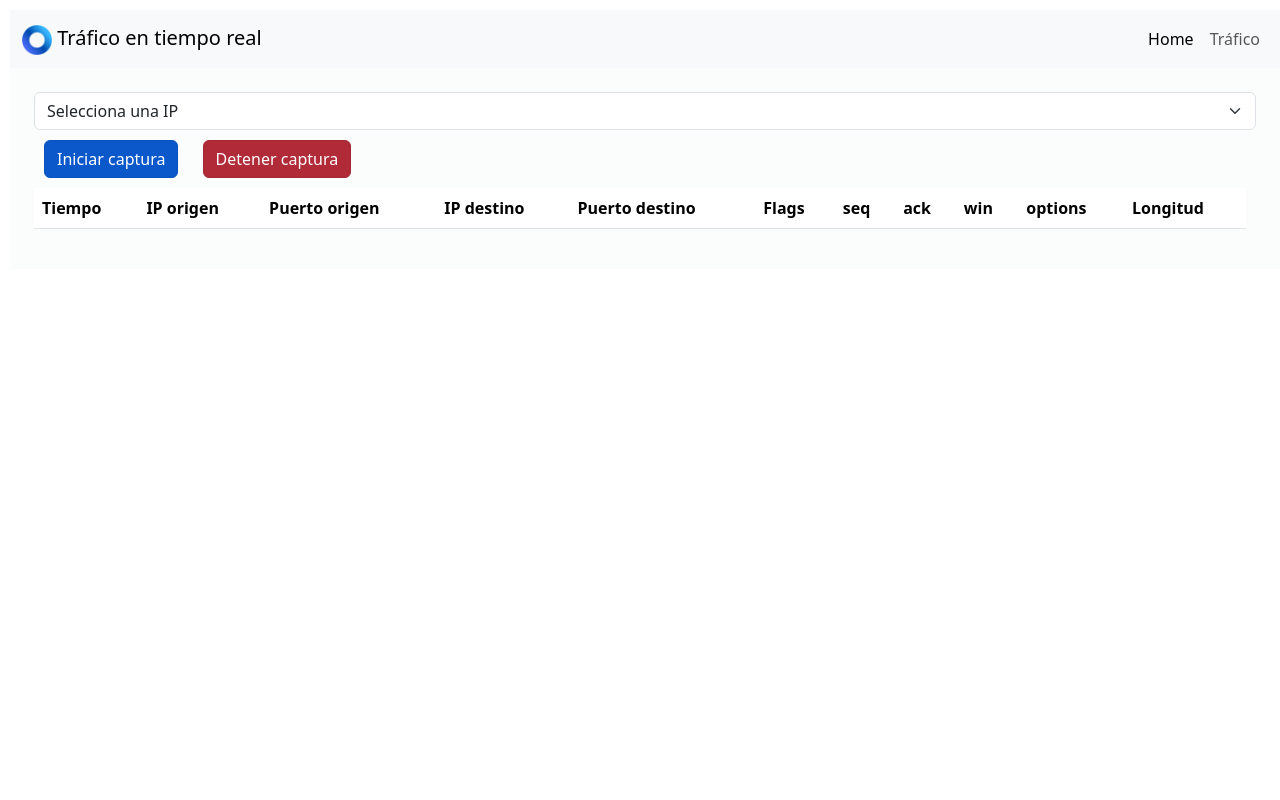
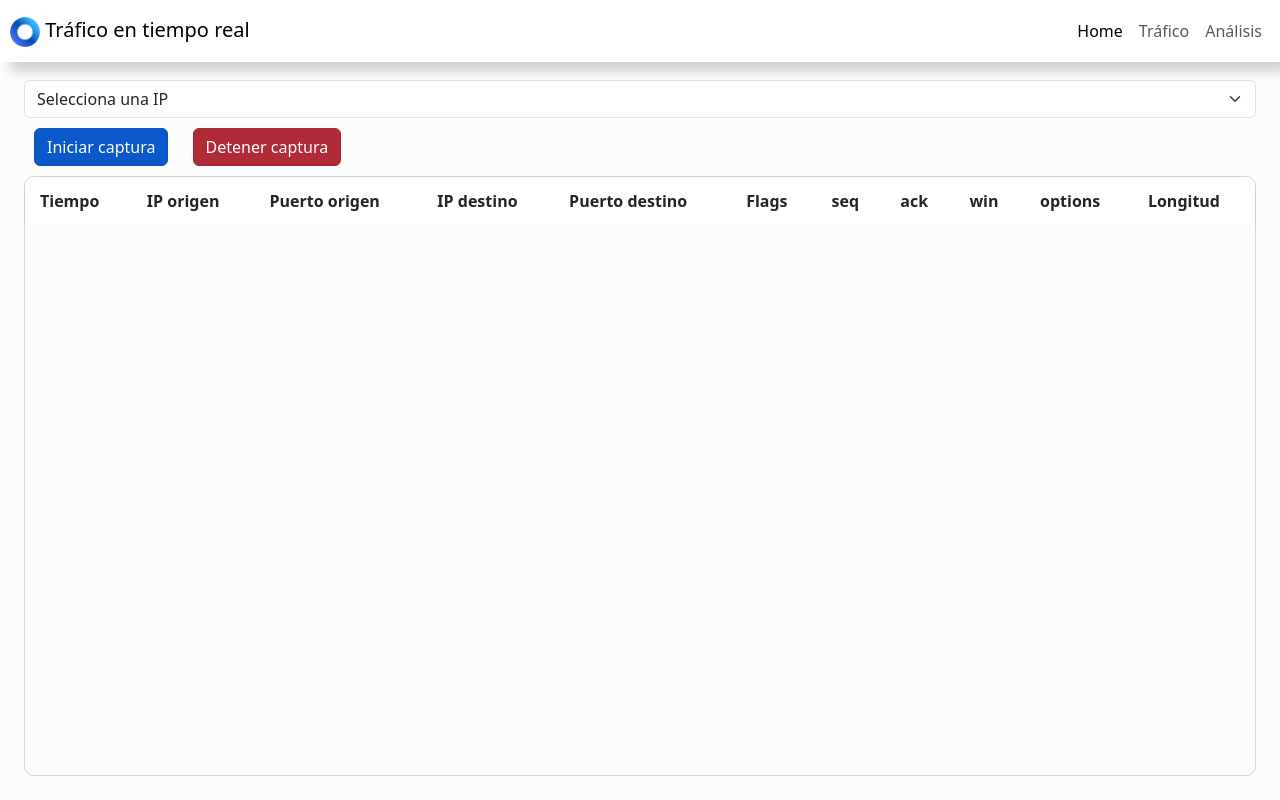
Before and after one commit to antonioo420/TFG, a Flask app: page /trafico in a window 1280 px wide. Run offline with Flask 3, Linux system fonts and the light colour scheme; lists and menus that the app fills with data are empty; some libraries are stand-ins or nearby versions.

Commit message:
CSS y demas

```diff
--- a/static/css/index.css
+++ b/static/css/index.css
@@ -11,8 +11,9 @@
 #UEs{
     display: flex;
     flex-wrap: wrap;
+    justify-content: space-evenly left;
     height: 500px;
-    background-color: lightblue;
+    background-color: rgb(182, 182, 182);
     margin-top: 15px;
     margin-bottom: 15px;
 }
@@ -84,3 +85,7 @@
 #tabla_log::-webkit-scrollbar-thumb:hover {
     background-color: #555;
 }
+
+#spinner{
+    margin: 10px;
+}
--- /dev/null
+++ b/static/css/layout.css
@@ -0,0 +1,31 @@
+body{
+    margin:0;
+    padding-top: 40px;
+}
+#navbar{
+    position: fixed;
+    top: 0;
+    left: 0;
+    box-shadow: 10px 10px 10px #d4d4d4;
+    margin: 0px;
+    padding: 10px;
+    display: flex;
+    justify-content: center;
+    background-color: white;
+}
+
+.nav-left {
+    display: flex;
+    align-items: center;
+}
+
+.nav-left img {
+    height: 40px; /* Ajusta el tamaño de la imagen según sea necesario */
+    margin-right: 10px;
+}
+
+.nav-right a {
+    margin-left: 20px;
+    text-decoration: none;
+    color: black; /* Ajusta el color de los enlaces según sea necesario */
+}
--- a/static/css/trafico.css
+++ b/static/css/trafico.css
@@ -1,11 +1,6 @@
 body{
     margin-left: 10px;
     margin-top: 10px;
-}
-#tabla_trafico{
-    margin-right: 10px;
-    max-height: 600px; /* Altura máxima de la tabla */
-    overflow-y: auto;  /* Agregar deslizador vertical si es necesario */
 }
 
 #tabla_trafico::-webkit-scrollbar {
@@ -17,7 +12,28 @@ body{
 }
 
 #tabla_trafico {
+    height: 600px;
+    overflow-y: auto;
     scrollbar-color: #888 transparent; /* Color del thumb y track para Firefox */
+    border: 1px solid #d4d4d4;
+    border-radius: 10px;
+}
+
+#trafico {
+    width: 100%;
+    text-align: left;
+}
+
+#trafico thead tr {
+    position: sticky;
+    top: 0;
+    background-color: white;
+    text-align: left;
+    font-weight: bold;
+}
+
+#trafico th, #trafico td {
+    padding: 12px 15px; /* Relleno interno para mayor espacio */
 }
 
 button{
--- a/templates/layout.html
+++ b/templates/layout.html
@@ -3,8 +3,7 @@
 
 <head>
     <meta charset="UTF-8">
-    <meta http-equiv="X-UA-Compatible" content="IE=edge">
-    <meta name="viewport" content="width=device-width, initial-scale=1.0">
+    <meta http-equiv="X-UA-Compatible" content="IE=edge">    <meta name="viewport" content="width=device-width, initial-scale=1.0">
 
     <!--BOOTSTRAP-->
     <link href="https://cdn.jsdelivr.net/npm/bootstrap@5.3.3/dist/css/bootstrap.min.css" rel="stylesheet" integrity="sha384-QWTKZyjpPEjISv5WaRU9OFeRpok6YctnYmDr5pNlyT2bRjXh0JMhjY6hW+ALEwIH" crossorigin="anonymous">
@@ -12,6 +11,7 @@
 
     <link rel="stylesheet" href="{{ url_for('static', filename='css/trafico.css') }}">
     <link rel="stylesheet" href="{{ url_for('static', filename='css/index.css') }}">
+    <link rel="stylesheet" href="{{ url_for('static', filename='css/layout.css') }}">
 
     <script src="https://cdnjs.cloudflare.com/ajax/libs/socket.io/4.0.1/socket.io.js"></script>
 </head>
@@ -19,7 +19,7 @@
 <body>
 
     <nav class="navbar navbar-expand-lg bg-body-tertiary">
-        <div class="container-fluid">
+        <div class="container-fluid" id="navbar">
             <a class="navbar-brand" href="/">
                 <img src="/static/images/open5gs-logo-only.png" alt="Logo" width="30" height="30" class="d-inline-block align-text">
                 {% if current_path == '/' %}
@@ -28,11 +28,6 @@
                     Tráfico en tiempo real
                 {% endif %}
             </a>
-            <button class="navbar-toggler" type="button" data-bs-toggle="collapse" data-bs-target="#navbarNav"
-                aria-controls="navbarNav" aria-expanded="false" aria-label="Toggle navigation">
-                <span class="navbar-toggler-icon"></span>
-            </button>
-            <div class="collapse navbar-collapse" id="navbarNav">
             <ul class="navbar-nav ms-auto">
                 <li class="nav-item">
                     <a class="nav-link active" aria-current="page" href="/">Home</a>
@@ -40,11 +35,15 @@
                 <li class="nav-item">
                     <a class="nav-link" href="/trafico">Tráfico</a>
                 </li>
+                <li class="nav-item">
+                    <a class="nav-link" href="http://localhost:3333/d/u2cP1UaMz/ntopng-network-status?orgId=1&refresh=5s&from=1716204010634&to=1716205810635">Análisis</a>
+                </li>
                 </li>
             </ul>
         </div>
-        </div>
     </nav>
+
+
     <script src="https://cdn.jsdelivr.net/npm/bootstrap@5.3.3/dist/js/bootstrap.bundle.min.js" integrity="sha384-YvpcrYf0tY3lHB60NNkmXc5s9fDVZLESaAA55NDzOxhy9GkcIdslK1eN7N6jIeHz" crossorigin="anonymous"></script>
 
     <div class="container-fluid p-4 bg-light bg-opacity-50">
--- a/templates/trafico.html
+++ b/templates/trafico.html
@@ -13,11 +13,8 @@
 
     <button id="stopTcpdump" class="btn btn-danger active" aria-pressed="true">Detener captura</button>
 
-    <div id="trafico">
-        <!--Trafico-->
-    </div>
-    <div id="tabla_trafico" class="table-responsive">
-        <table id="trafico" class="table">
+    <div id="tabla_trafico" >
+        <table id="trafico" >
             <thead>
             <tr>
                 <th scope="col">Tiempo</th>
```
Also changed, not shown: templates/index.html (+3 -5 lines), docs/5.3/assets/brand/bootstrap-logo.svg (added). Lines whose indentation alone changed are shown as unchanged.
